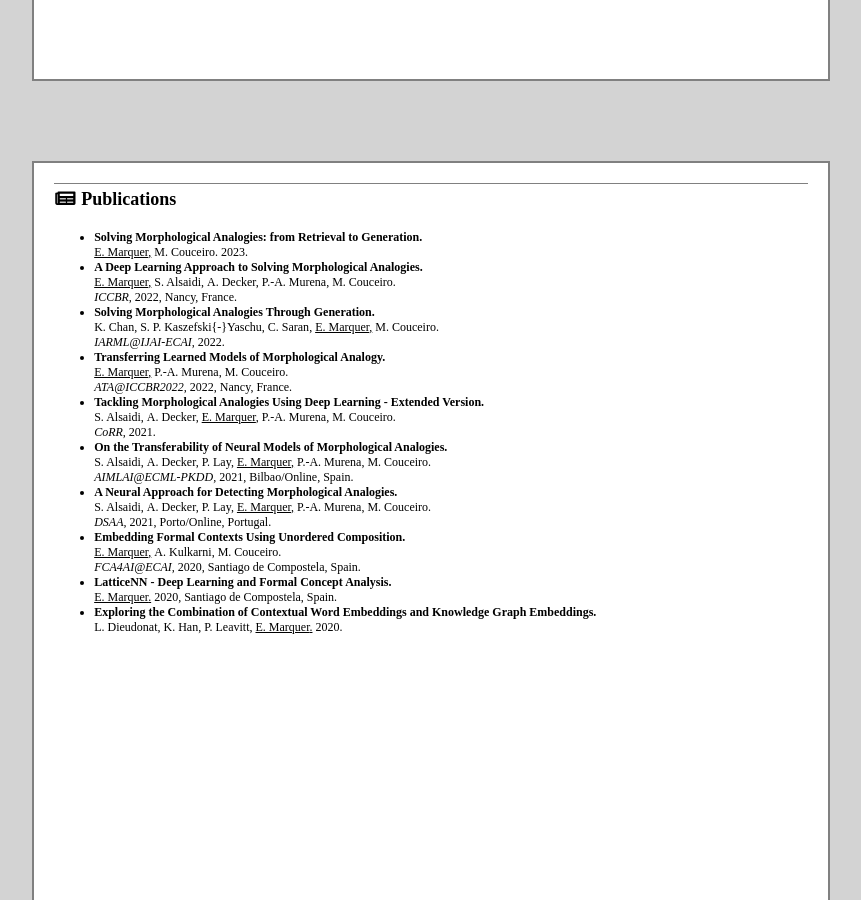
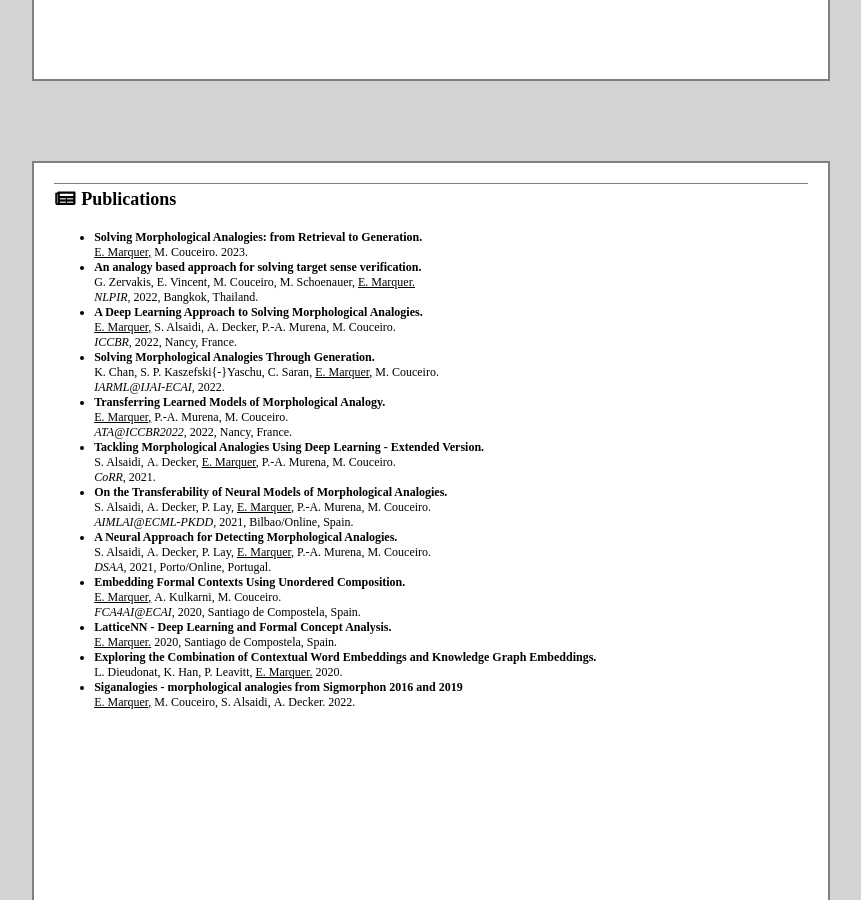
Before and after one commit to EMarquer/emarquer.github.io, a Jekyll site: the page built from docs/cv_print/accademic.html, in a window 1280 px wide and 900 px high, scrolled down 1074 px. Shown: the whole window, without its empty margins (209-1070 px from the left). Built offline with Jekyll 4.4.1, drawn with Linux system fonts in a browser that asks for light colours; nearby versions of some CDN libraries.

Commit message:
add missing article

```diff
--- a/docs/_data/publications.yml
+++ b/docs/_data/publications.yml
@@ -4,6 +4,7 @@ venuetypes:
 - Special issue article
 - Conference
 - Workshop
+- Dataset
 - Other
 categories:
 - Analogical proportions on embedding spaces
@@ -28,6 +29,43 @@ pubs:
                    Miguel Couceiro},\n
       title     = {Solving morphological analogies: from retrieval to generation},\n
     }"
+- title: An analogy based approach for solving target sense verification.
+  category: Analogical proportions on embedding spaces
+  venuetype: Conference
+  type:
+    - in proceedings
+    - conference
+  author:
+    - G. Zervakis
+    - E. Vincent
+    - M. Couceiro
+    - M. Schoenauer
+    - E. Marquer
+  booktitle: "NLPIR"
+  date: 2022
+  place: Bangkok, Thailand
+  links:
+    - ressource: paper
+      links:
+      - format: page
+        source: HAL
+        url: https://hal.inria.fr/hal-03792071
+      - format: PDF
+        source: HAL
+        url: https://hal.inria.fr/hal-03792071/file/zervakis_NLPIR22.pdf
+  bib: "@inproceedings{zervakis:hal-03792071,
+    TITLE = {{An analogy based approach for solving target sense verification}},
+    AUTHOR = {Zervakis, Georgios and Vincent, Emmanuel and Couceiro, Miguel and Schoenauer, Marc and Marquer, Esteban},
+    URL = {https://hal.inria.fr/hal-03792071},
+    BOOKTITLE = {{NLPIR 2022 - 6th International Conference on Natural Language Processing and Information Retrieval}},
+    ADDRESS = {Bangkok, Thailand},
+    YEAR = {2022},
+    MONTH = Dec,
+    KEYWORDS = {target sense verification ; analogical reasoning ; BERT},
+    PDF = {https://hal.inria.fr/hal-03792071/file/zervakis_NLPIR22.pdf},
+    HAL_ID = {hal-03792071},
+    HAL_VERSION = {v1},
+  }"
 - title: A Deep Learning Approach to Solving Morphological Analogies.
   category: Analogical proportions on embedding spaces
   venuetype: Conference
@@ -166,7 +204,7 @@ pubs:
   }"
 - title: Tackling Morphological Analogies Using Deep Learning - Extended Version.
   category: Analogical proportions on embedding spaces
-  venuetype: Conference
+  venuetype: Other
   type:
     - preprint
     - unpublished
@@ -394,3 +432,26 @@ pubs:
       - format: PDF
         source: arXiv
         url: https://arxiv.org/pdf/2004.08371.pdf
+
+- title: Siganalogies - morphological analogies from Sigmorphon 2016 and 2019
+  category: Analogical proportions on embedding spaces
+  venuetype: Dataset
+  type:
+    - dataset
+  author:
+    - E. Marquer
+    - M. Couceiro
+    - S. Alsaidi
+    - A. Decker
+  date: 2022
+  bib:
+    "@data{MLCFIE_2022,
+    author = {Marquer, Esteban and Couceiro, Miguel and Safa Alsaidi and Amandine Decker},
+    publisher = {Université de Lorraine},
+    title = {{Siganalogies - morphological analogies from Sigmorphon 2016 and 2019}},
+    year = {2022},
+    version = {V1},
+    doi = {10.12763/MLCFIE},
+    url = {https://doi.org/10.12763/MLCFIE}
+    }
+    "
```
